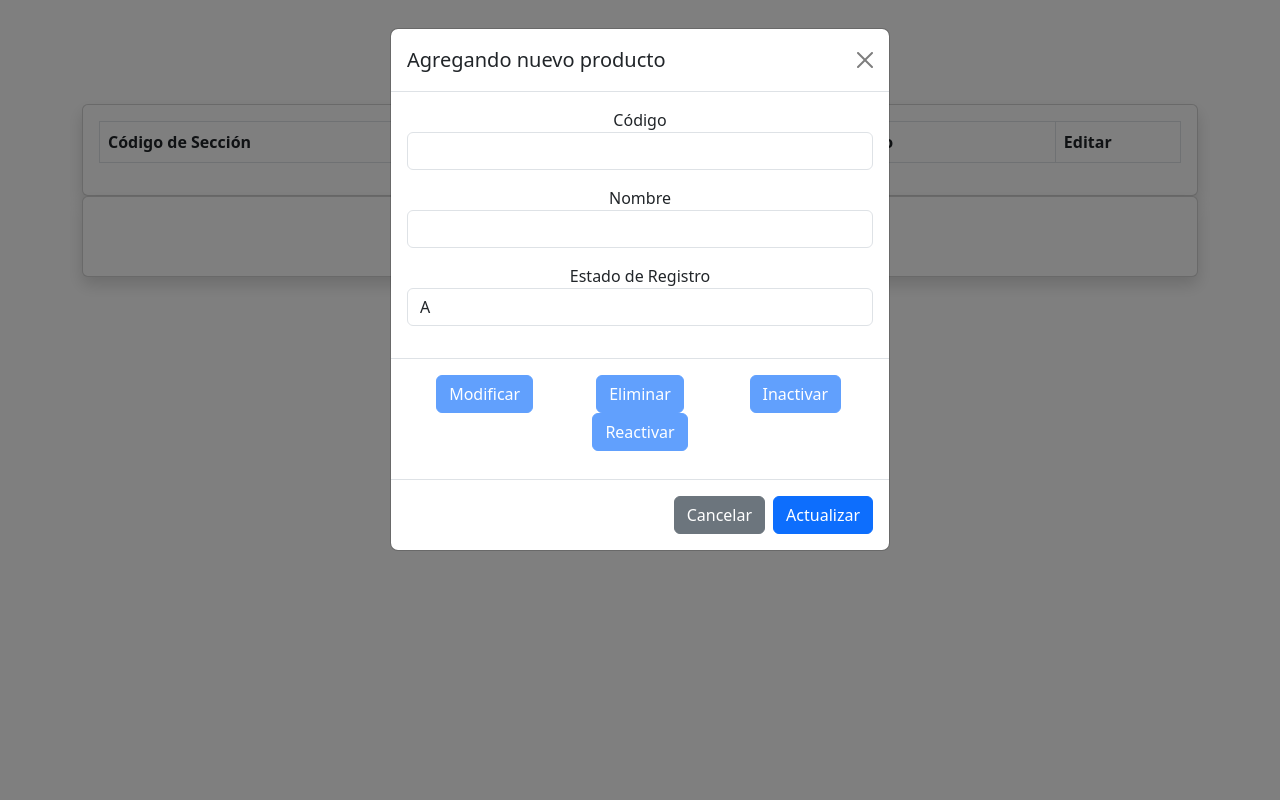
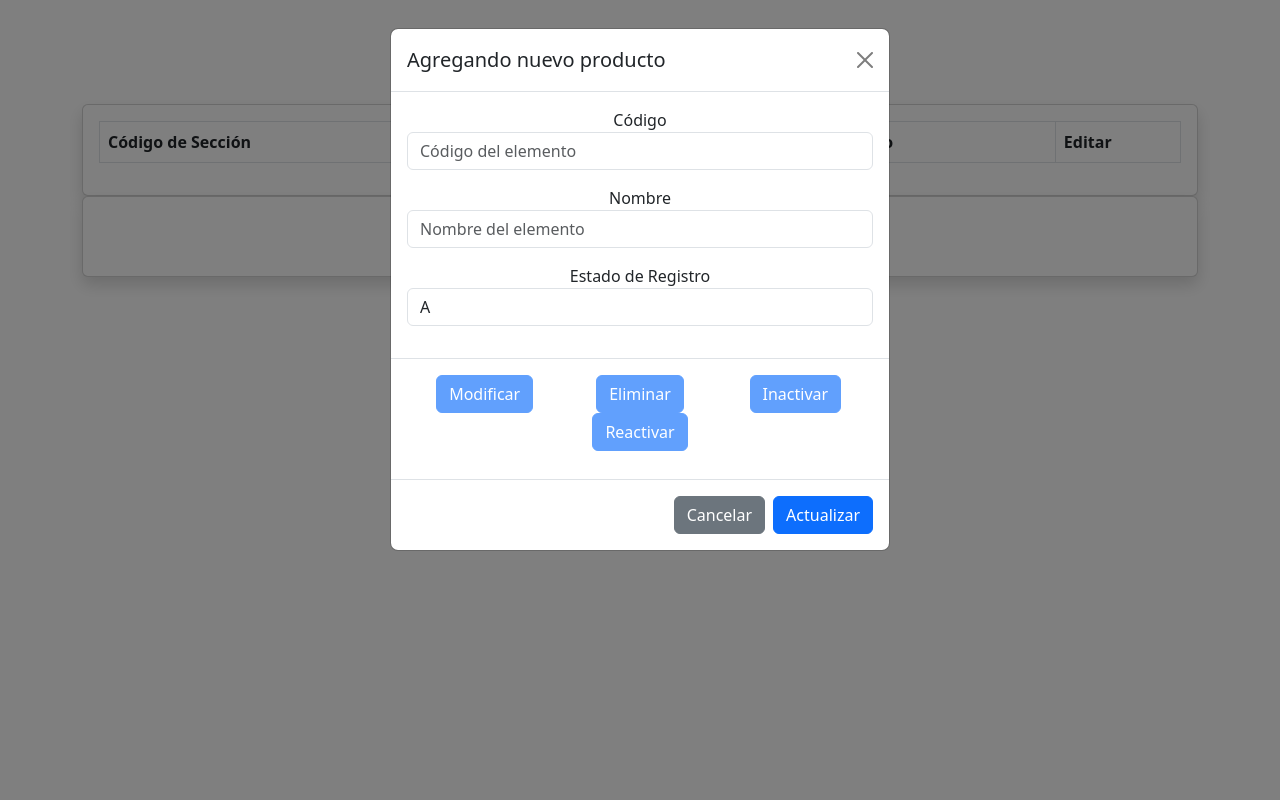
Before and after one commit to atn25042002/BDLab_Proyecto, a Flask app: page / in a window 1280 px wide, after a click on "Adicionar". Run offline with Flask 3, Linux system fonts and the light colour scheme; data that the repository does not hold is empty; some libraries are stand-ins or nearby versions.

Commit message:
Corregiendo validacion de inputs y agregando alertas

```diff
--- a/src/app.py
+++ b/src/app.py
@@ -21,6 +21,8 @@ def home():
     cursor.close()
     return render_template('index.html', data=insertObject)
 
+
+#@app.route('/<string:entidad>', methods=['POST'])
 @app.route('/section', methods=['POST'])
 def addSection():
     SecCod = request.form['seccod']
--- a/src/static/js/script.js
+++ b/src/static/js/script.js
@@ -49,6 +49,8 @@ function reac(){
 }
 
 function nuevo(){
+    document.getElementById("codMod").removeAttribute("style")
+    document.getElementById("nomMod").removeAttribute("style")
     document.getElementById("modify").setAttribute("disabled", "true")
     document.getElementById("remove").setAttribute("disabled", "true")
     document.getElementById("inactivate").setAttribute("disabled", "true")
@@ -67,22 +69,50 @@ function nuevo(){
 function verificar(){
     const id= document.getElementById("codMod").value
     const f= document.getElementById("formMod")
+    if(id == ""){
+        //document.getElementById("ErCod").textContent = "¡Introduzca un codigo!"
+        document.getElementById("codMod").setAttribute("style","box-shadow: 0px 0px 1px 2px rgba(200, 0, 0, 0.5);")
+        return;
+    }
+    if(document.getElementById("nomMod").value == ""){
+        //document.getElementById("ErCod").textContent = "¡Introduzca el nombre del elemento!"
+        document.getElementById("codMod").removeAttribute("style")
+        document.getElementById("nomMod").setAttribute("style","box-shadow: 0px 0px 1px 2px rgba(200, 0, 0, 0.5);")
+        return;
+    }
+
+
     if(f.getAttribute("action") != '/section'){
         f.submit()
         return;
     }
-
     console.log("verificando")
     console.log("Id ingresado: " + id)
     if(ids.has("cod" + id)){
-        window.alert("Duplicado")
+        //window.alert("Duplicado")
+        Swal.fire({
+            title: 'Código Duplicado',
+            text: 'Ya existe un elemento con el mismo código',
+            icon: 'warning',
+            confirmButtonText: 'Aceptar',
+            timer: 3000
+          });
     }else{
-        window.alert("Ingresando")
-        f.submit()
+        Swal.fire({
+            title: 'Elemento registrado',
+            text: 'El elemento se registro exitosamente',
+            icon: 'success',
+            confirmButtonText: 'Aceptar',
+            timer: 3000
+          }).then(() => {
+            f.submit()
+          });
     }
 }
 
 function llenar(val){
+    document.getElementById("codMod").removeAttribute("style")
+    document.getElementById("nomMod").removeAttribute("style")
     document.getElementById("titMod").innerHTML= ("Editando " + val)
     const cod= document.getElementById("cod" + val).textContent
     document.getElementById("codMod").value= cod
--- a/src/templates/index.html
+++ b/src/templates/index.html
@@ -7,6 +7,7 @@
     <script src="{{ url_for('static', filename='js/script.js') }}"></script>
     <link href="https://cdn.jsdelivr.net/npm/bootstrap@5.3.0/dist/css/bootstrap.min.css" rel="stylesheet" integrity="sha384-9ndCyUaIbzAi2FUVXJi0CjmCapSmO7SnpJef0486qhLnuZ2cdeRhO02iuK6FUUVM" crossorigin="anonymous">
     <script src="https://cdn.jsdelivr.net/npm/bootstrap@5.3.0/dist/js/bootstrap.bundle.min.js" integrity="sha384-geWF76RCwLtnZ8qwWowPQNguL3RmwHVBC9FhGdlKrxdiJJigb/j/68SIy3Te4Bkz" crossorigin="anonymous"></script>
+    <script src="https://cdn.jsdelivr.net/npm/sweetalert2@11"></script>
 </head>
 <body>
     <h1 class="text-center mt-5 nb-5 text-primary">Sección</h1>
@@ -52,9 +53,11 @@
                                 <div class="modal-body">
                                     <form action="/edit" data-action="edit" method="post" id="formMod">
                                         <label> Código</label>
-                                        <input type="text" class="form-control mb-3" id="codMod" name="seccod" readonly required></input>
+                                        <input type="text" class="form-control mb-3" id="codMod" name="seccod" readonly placeholder="Código del elemento"></input>
+                                        <div id="ErCod"></div>
                                         <label> Nombre</label>
-                                        <input type="text" class="form-control mb-3" id="nomMod" name="secnom" readonly required></input>
+                                        <input type="text" class="form-control mb-3" id="nomMod" name="secnom" readonly placeholder="Nombre del elemento"></input>
+                                        <div id="ErNom"></div>
                                         <label> Estado de Registro</label>
                                         <input type="text" class="form-control mb-3" id="estMod" name="secestreg" readonly></input>
 
```
